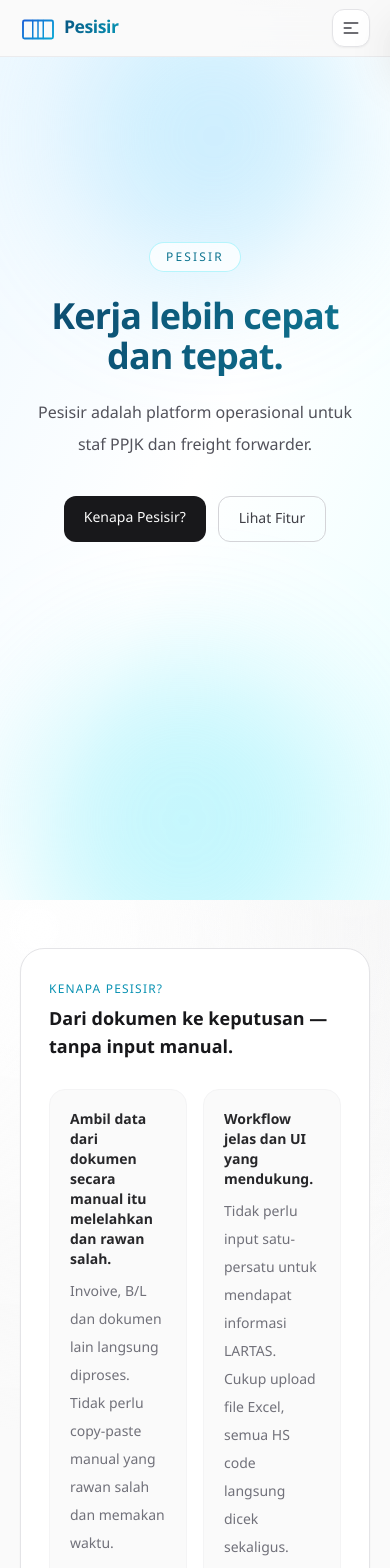
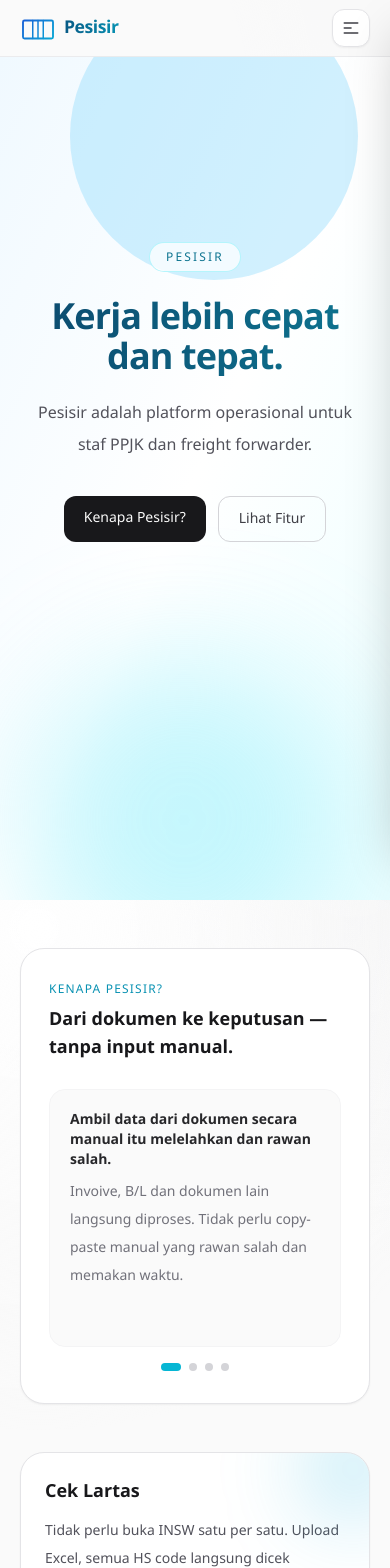
Before and after one commit to apktntaj/insscan, a Next.js app: page / in a window 390 px wide. Shown: the top 1568 px of the page. Built offline with nearby package versions, Linux system fonts and the light colour scheme.

Commit message:
Change why section to pagination for better user experience

```diff
--- a/app/layout.jsx
+++ b/app/layout.jsx
@@ -15,7 +15,7 @@ export default function RootLayout({ children }) {
   return (
     <html data-theme="light" lang="en" className="scroll-smooth">
       <body className="min-h-screen bg-zinc-50 text-zinc-900 antialiased [font-family:ui-sans-serif,system-ui,-apple-system,Segoe_UI,Roboto,Helvetica,Arial,sans-serif]">
-        <header className="fixed top-0 left-0 right-0 z-40 border-b border-zinc-200/70 bg-zinc-50/85 backdrop-blur-xl">
+        <header className="fixed top-0 left-0 right-0 z-40 border-b border-zinc-200/70 bg-zinc-50/85">
           <Navbar links={navLinks} />
         </header>
         <main className="min-h-[82vh] pt-16">
--- a/app/page.jsx
+++ b/app/page.jsx
@@ -1,7 +1,7 @@
 "use client";
 
+import React, { useState } from "react";
 import Link from "next/link";
-import { useState } from "react";
 
 const productCards = [
   {
@@ -124,6 +124,67 @@ function FaqItem({ q, a, open, onToggle }) {
   );
 }
 
+/**
+ * Carousel pagination untuk why section di mobile.
+ * @param {{ items: typeof whyReasons }} props
+ */
+function WhyCarousel({ items }) {
+  const [current, setCurrent] = useState(0);
+  const startX = React.useRef(null);
+
+  function handleTouchStart(e) {
+    startX.current = e.touches[0].clientX;
+  }
+
+  function handleTouchEnd(e) {
+    if (startX.current === null) return;
+    const diff = startX.current - e.changedTouches[0].clientX;
+    if (diff > 40 && current < items.length - 1) setCurrent((c) => c + 1);
+    if (diff < -40 && current > 0) setCurrent((c) => c - 1);
+    startX.current = null;
+  }
+
+  return (
+    <div className="mt-7 sm:hidden">
+      {/* Card */}
+      <div
+        className="overflow-hidden"
+        onTouchStart={handleTouchStart}
+        onTouchEnd={handleTouchEnd}
+      >
+        <div
+          className="flex transition-transform duration-300 ease-in-out"
+          style={{ transform: `translateX(-${current * 100}%)` }}
+        >
+          {items.map((item) => (
+            <div
+              key={item.pain}
+              className="w-full shrink-0 rounded-2xl border border-zinc-100 bg-zinc-50 p-5"
+            >
+              <p className="text-sm font-semibold text-zinc-800">{item.pain}</p>
+              <p className="mt-2 text-sm leading-7 text-zinc-500">{item.solve}</p>
+            </div>
+          ))}
+        </div>
+      </div>
+
+      {/* Dot indicators */}
+      <div className="mt-4 flex justify-center gap-2">
+        {items.map((_, i) => (
+          <button
+            key={i}
+            aria-label={`Slide ${i + 1}`}
+            onClick={() => setCurrent(i)}
+            className={`h-2 rounded-full transition-all duration-200 ${
+              i === current ? "w-5 bg-cyan-500" : "w-2 bg-zinc-300"
+            }`}
+          />
+        ))}
+      </div>
+    </div>
+  );
+}
+
 export default function Home() {
   const [activeIndex, setActiveIndex] = useState(null);
 
@@ -136,7 +197,7 @@ export default function Home() {
 
       {/* Hero */}
       <section className="relative -mx-5 -mt-8 flex min-h-screen items-start justify-center overflow-hidden bg-gradient-to-br from-sky-50 via-white to-cyan-50 px-6 pt-[22vh] sm:-mx-8 sm:px-10 lg:-mx-12">
-        <div className="pointer-events-none absolute -top-16 right-8 h-72 w-72 rounded-full bg-sky-300/35 blur-3xl" />
+        <div className="pointer-events-none absolute -top-16 right-8 h-72 w-72 rounded-full bg-sky-300/35" />
         <div className="pointer-events-none absolute -bottom-20 left-6 h-80 w-80 rounded-full bg-cyan-300/35 blur-3xl" />
         <div className="relative mx-auto max-w-3xl text-center">
           <p className="inline-flex rounded-full border border-cyan-200/80 bg-white/75 px-4 py-1.5 text-xs font-medium uppercase tracking-[0.18em] text-cyan-700">
@@ -171,7 +232,12 @@ export default function Home() {
         <h3 className="mt-2 text-lg font-semibold text-zinc-900 sm:text-xl">
           Dari dokumen ke keputusan — tanpa input manual.
         </h3>
-        <div className="mt-7 grid grid-cols-2 gap-4 lg:grid-cols-4">
+
+        {/* Mobile: carousel */}
+        <WhyCarousel items={whyReasons} />
+
+        {/* Desktop: grid */}
+        <div className="mt-7 hidden grid-cols-2 gap-4 sm:grid lg:grid-cols-4">
           {whyReasons.map((item) => (
             <div key={item.pain} className="rounded-2xl border border-zinc-100 bg-zinc-50 p-5">
               <p className="text-sm font-semibold text-zinc-800">{item.pain}</p>
--- a/app/presentation/components/common/Navbar.jsx
+++ b/app/presentation/components/common/Navbar.jsx
@@ -56,7 +56,7 @@ export default function Navbar({ links = [] }) {
                                 {isActive && (
                                     <span
                                         aria-hidden="true"
-                                        className="pointer-events-none absolute inset-0 -z-10 rounded-full bg-gradient-to-br from-sky-300/50 via-cyan-200/40 to-sky-400/30 blur-md"
+                                        className="pointer-events-none absolute inset-0 -z-10 rounded-full bg-gradient-to-br from-sky-300/50 via-cyan-200/40 to-sky-400/30"
                                     />
                                 )}
                                 {link.label}
@@ -87,7 +87,7 @@ export default function Navbar({ links = [] }) {
             {/* Backdrop */}
             {menuOpen && (
                 <div
-                    className="fixed inset-0 z-40 bg-black/20 backdrop-blur-sm"
+                    className="fixed inset-0 z-40 bg-black/20"
                     onClick={() => setMenuOpen(false)}
                     aria-hidden="true"
                 />
```
